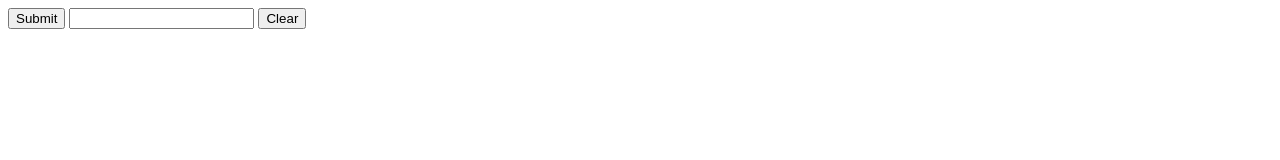
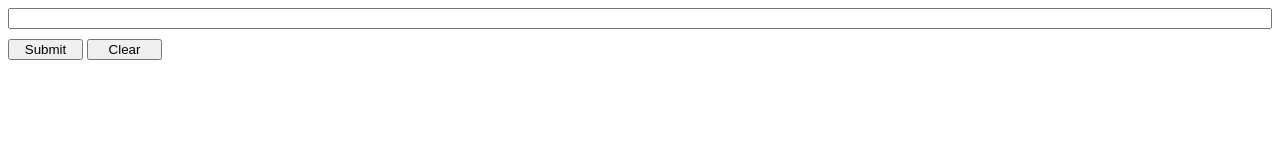
Before and after one commit to welkad/TS-todo-List-WDS, a website with bundled scripts: page public/index.html in a window 1280 px wide. Built offline with nearby package versions, Linux system fonts and the light colour scheme.

Commit message:
button logic

```diff
--- a/public/index.html
+++ b/public/index.html
@@ -10,13 +10,31 @@
       list-style: none;
       padding: 0;
     }
+    /* Add any additional styling here */
+    #new-task-form {
+      display: flex;
+      flex-direction: column;
+      align-items: left;
+    }
+
+    #new-task-title {
+      margin-bottom: 10px;
+    }
+
+    #new-task-form button {
+      width: 100%;
+      max-width: 75px; /* Adjust the max-width as needed */
+      margin-bottom: 5px;
+    }
   </style>
 </head>
 <body>
   <form id="new-task-form">
-    <button type="submit" id="submitButton">Submit</button>
     <input type="text" id="new-task-title">
-    <button type="button" id="clearButton">Clear</button>
+    <div class="button-container">
+      <button type="submit" id="submitButton">Submit</button>
+      <button type="button" id="clearButton">Clear</button>
+    </div>
   </form>
   <ul id="list"></ul>
 </body>
```
